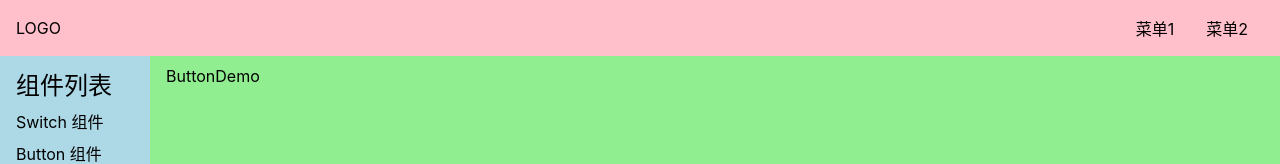
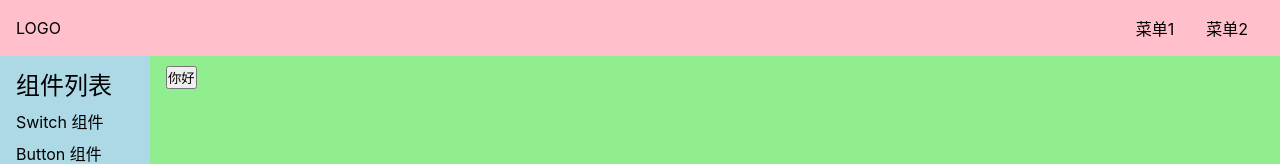
Before and after one commit to shanfeng606/vue3-ts, a Vue app: page /#/doc/button in a window 1280 px wide. Shown: the top 164 px of the page. Built offline with nearby package versions, Linux system fonts and the light colour scheme.

Commit message:
创建button组件

```diff
--- a/package.json
+++ b/package.json
@@ -5,6 +5,7 @@
     "dev": "vite",
     "build": "vite build"
   },
+  "license": "ISC",
   "dependencies": {
     "vue": "^3.0.4",
     "vue-router": "4.0.0-beta.3"
--- a/src/components/ButtonDemo.vue
+++ b/src/components/ButtonDemo.vue
@@ -1,5 +1,9 @@
 <template>
-    <div>
-        ButtonDemo
-    </div>
+  <Button>你好</Button>
 </template>
+<script lang="ts">
+import Button from "../lib/Button.vue"
+export default {
+    components:{Button}
+}
+</script>
--- /dev/null
+++ b/src/lib/Button.vue
@@ -0,0 +1,5 @@
+<template>
+  <button>
+      <slot/>
+  </button>
+</template>
```
